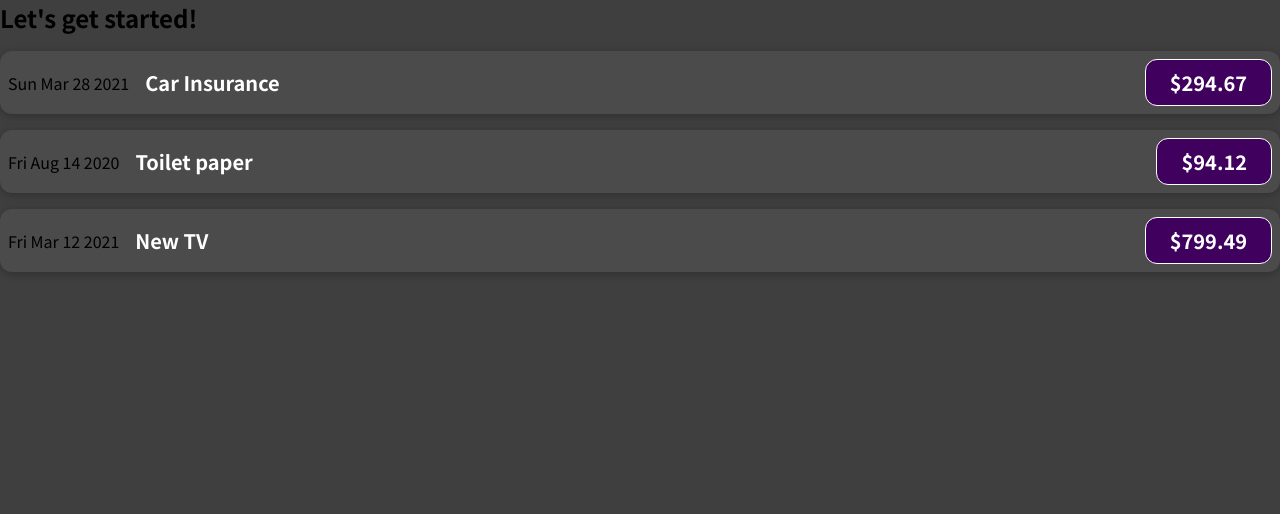
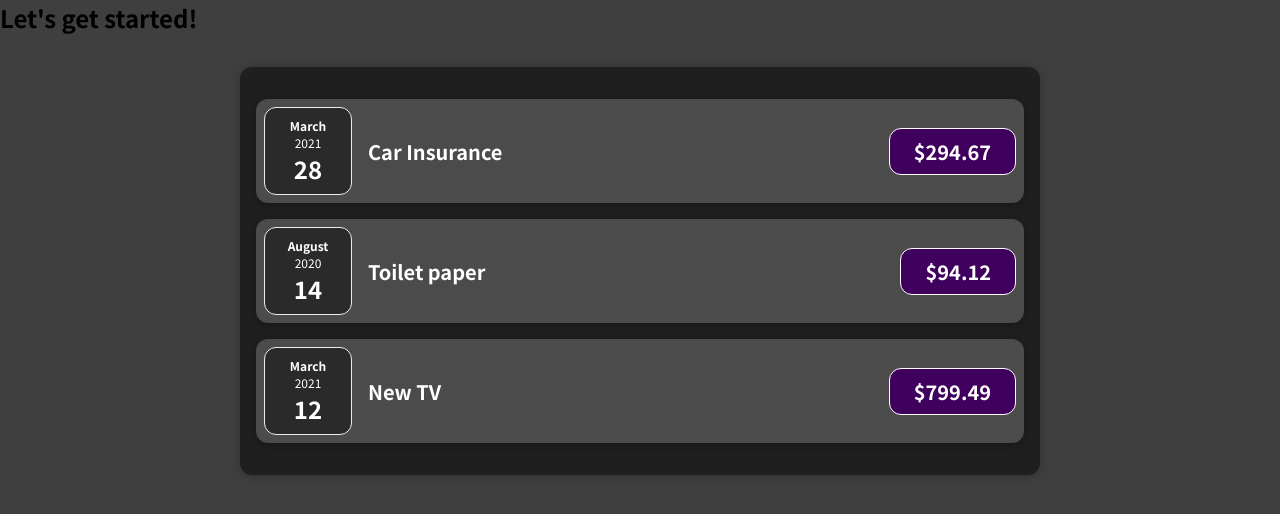
Before and after one commit to davitorress/reactjs_compass-course, a JavaScript app in the folder react-complete-guide/: page / in a window 1280 px wide. Shown: the top 514 px of the page. Built offline with nearby package versions, Linux system fonts and the light colour scheme.

Commit message:
splitting components

```diff
--- a/react-complete-guide/src/App.js
+++ b/react-complete-guide/src/App.js
@@ -1,4 +1,4 @@
-import ExpenseItem from "./components/ExpenseItem";
+import Expenses from "./components/Expenses";
 
 function App() {
 	const expenses = [
@@ -25,9 +25,7 @@
 	return (
 		<div>
 			<h2>Let's get started!</h2>
-			<ExpenseItem title={expenses[0].title} amount={expenses[0].amount} date={expenses[0].date} />
-			<ExpenseItem title={expenses[1].title} amount={expenses[1].amount} date={expenses[1].date} />
-			<ExpenseItem title={expenses[2].title} amount={expenses[2].amount} date={expenses[2].date} />
+			<Expenses items={expenses} />
 		</div>
 	);
 }
--- /dev/null
+++ b/react-complete-guide/src/components/ExpenseDate.css
@@ -0,0 +1,29 @@
+.expense-date {
+	width: 5.5rem;
+	height: 5.5rem;
+
+	display: flex;
+	align-items: center;
+	justify-content: center;
+	flex-direction: column;
+
+	color: #fff;
+
+	border-radius: 12px;
+	border: 1px solid #ececec;
+	background-color: #2a2a2a;
+}
+
+.expense-date__month {
+	font-size: 0.75rem;
+	font-weight: 700;
+}
+
+.expense-date__year {
+	font-size: 0.75rem;
+}
+
+.expense-date__day {
+	font-size: 1.5rem;
+	font-weight: 700;
+}
--- /dev/null
+++ b/react-complete-guide/src/components/ExpenseDate.js
@@ -0,0 +1,17 @@
+import "./ExpenseDate.css";
+
+function ExpenseDate(props) {
+	const month = props.date.toLocaleString("en-US", { month: "long" });
+	const day = props.date.toLocaleString("en-US", { day: "2-digit" });
+	const year = props.date.getFullYear();
+
+	return (
+		<section className="expense-date">
+			<p className="expense-date__month">{month}</p>
+			<p className="expense-date__year">{year}</p>
+			<p className="expense-date__day">{day}</p>
+		</section>
+	);
+}
+
+export default ExpenseDate;
--- a/react-complete-guide/src/components/ExpenseItem.js
+++ b/react-complete-guide/src/components/ExpenseItem.js
@@ -1,9 +1,11 @@
+import ExpenseDate from "./ExpenseDate";
+
 import "./ExpenseItem.css";
 
 function ExpenseItem(props) {
 	return (
 		<section className="expense-item">
-			<p>{props.date.toDateString()}</p>
+			<ExpenseDate date={props.date} />
 			<section className="expense-item__description">
 				<h2>{props.title}</h2>
 				<p className="expense-item__price">${props.amount}</p>
--- /dev/null
+++ b/react-complete-guide/src/components/Expenses.css
@@ -0,0 +1,11 @@
+.expenses {
+	margin: 2rem auto;
+	padding: 1rem;
+
+	width: 50rem;
+	max-width: 95%;
+
+	border-radius: 12px;
+	background-color: rgb(31, 31, 31);
+	box-shadow: 0 1px 8px rgba(0, 0, 0, 0.25);
+}
--- /dev/null
+++ b/react-complete-guide/src/components/Expenses.js
@@ -0,0 +1,15 @@
+import ExpenseItem from "./ExpenseItem";
+
+import "./Expenses.css";
+
+function Expenses(props) {
+	return (
+		<article className="expenses">
+			{props.items.map((item) => {
+				return <ExpenseItem title={item.title} amount={item.amount} date={item.date} />;
+			})}
+		</article>
+	);
+}
+
+export default Expenses;
```
